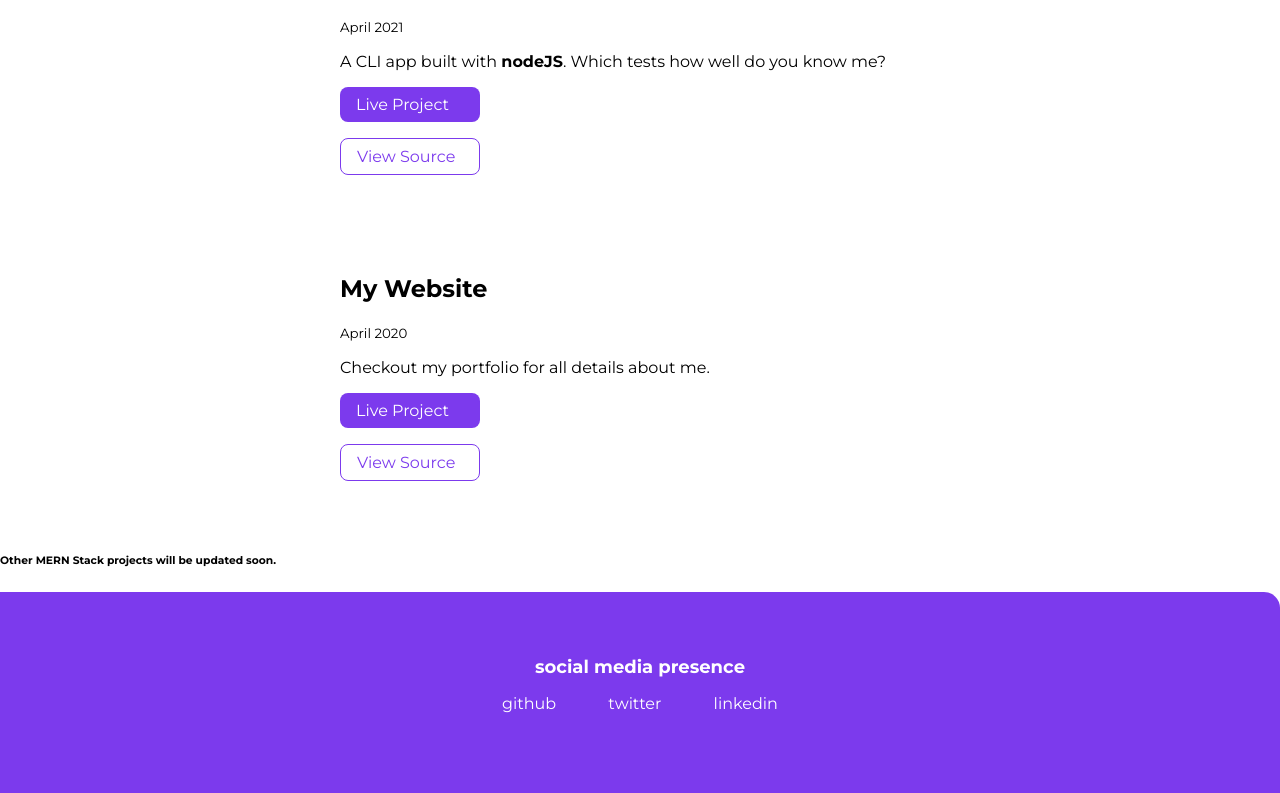
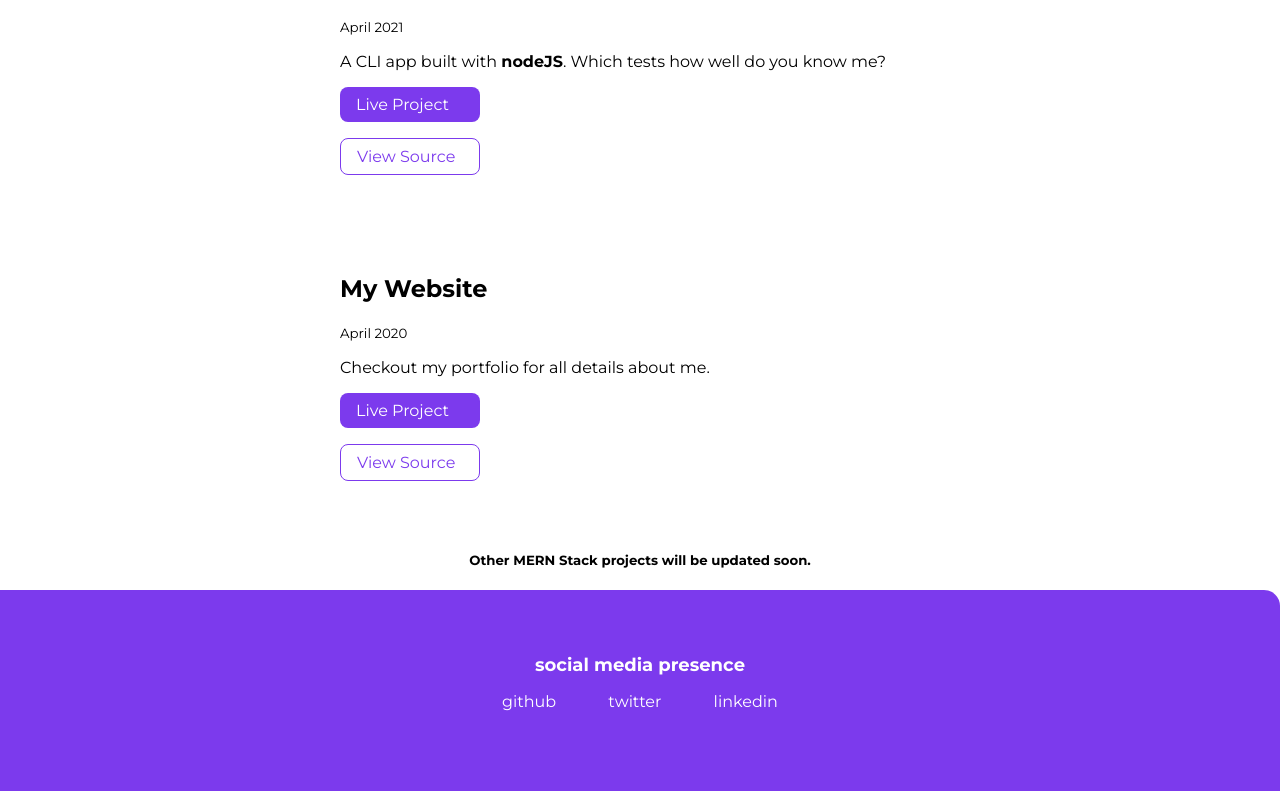
Before and after one commit to PUNITBATRA/punit-site, a plain HTML site: page projects.html in a window 1280 px wide. Shown: the part 2348-3141 px from the top of the page. Drawn offline with Linux system fonts and the light colour scheme.

Commit message:
Update projects.html

```diff
--- a/projects.html
+++ b/projects.html
@@ -127,7 +127,7 @@
                 <a class="link link-primary" href="http://punitbatra.co/">Live Project</a>
                 <a class="link link-secondary" href="https://github.com/PUNITBATRA/PUNITBATRA">View Source</a>
             </article>
-            <h6>Other MERN Stack projects will be updated soon.</h6>
+            <h5 style="text-align:center">Other MERN Stack projects will be updated soon.</h5>
 
         </li>
 
```
